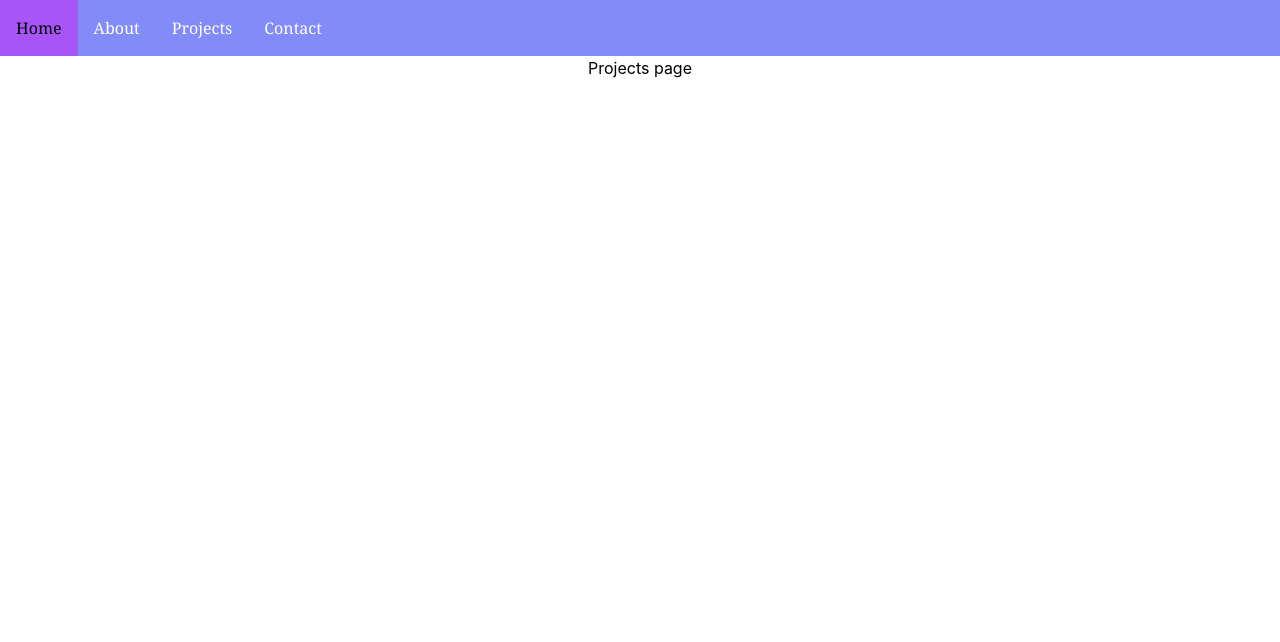
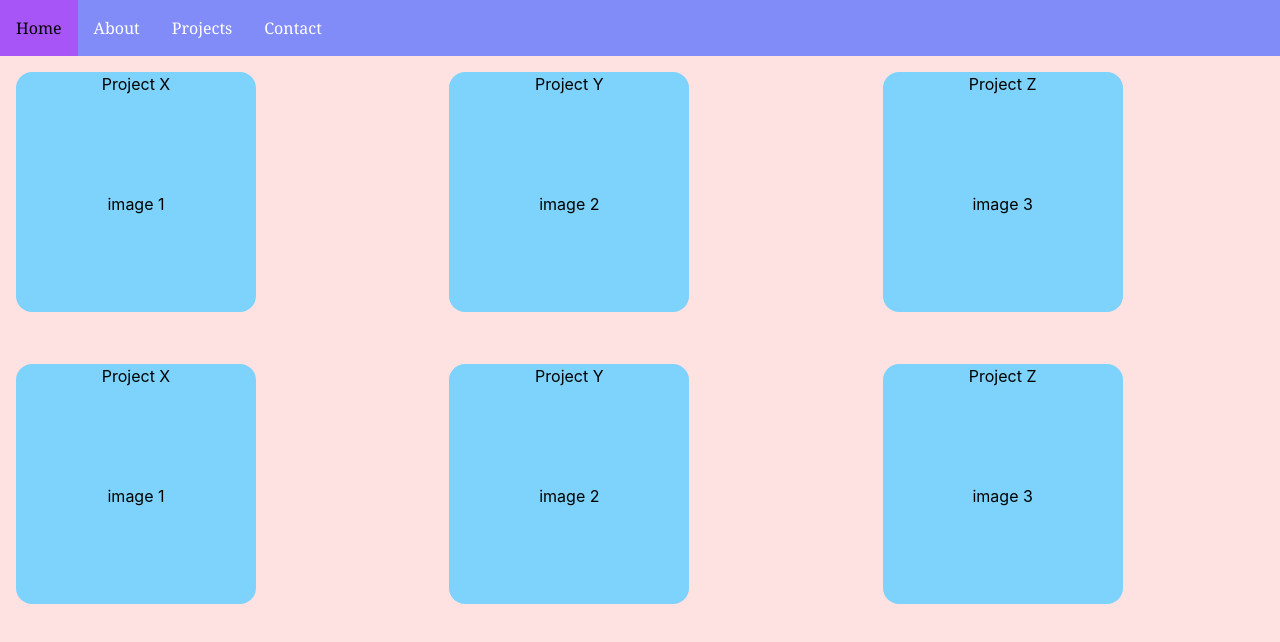
Before and after one commit to clouds16/portfolio, a React (Create React App) app: page /projects in a window 1280 px wide. Shown: the top 642 px of the page. Built offline with nearby package versions, Linux system fonts and the light colour scheme.

Commit message:
added projects page - starting elements

```diff
--- a/src/pages/About.js
+++ b/src/pages/About.js
@@ -33,7 +33,7 @@ function About() {
 
 
                     <div className="m-5 card bg-red-100 border-r-8 rounded-lg text-left">
-                        <h2> Santa Barbara Public Works </h2>
+                        <h2 className=""> Santa Barbara Public Works </h2>
                         <h3> Santa Barbara, CA </h3>
                         <h2> August 2015 - August 2018 (Part Time) </h2>
                         <h2> Civil Engineering/Tech  </h2>
@@ -74,7 +74,10 @@ function About() {
             </section>
 
 
+
+
             <section className="h-screen bg-green-300 p-20 snap-start ">
+
 
             </section>
 
--- a/src/pages/Projects.js
+++ b/src/pages/Projects.js
@@ -2,10 +2,51 @@ import React , {useState, useEffect , useContext} from 'react'
 
 
 function Projects() {
+
+    const projects = [
+        {
+            name : "Project X",
+            image : "image 1"
+        },
+        {
+            name : "Project Y",
+            image : "image 2"
+        },
+        {
+            name : "Project Z",
+            image : "image 3"
+        },
+        {
+            name : "Project X",
+            image : "image 1"
+        },
+        {
+            name : "Project Y",
+            image : "image 2"
+        },
+        {
+            name : "Project Z",
+            image : "image 3"
+        }
+    ]
+
+
     return(
-        <div>
-            <p> Projects page </p>
-        </div>
+        <section className="h-screen w-screen bg-red-100 ">
+            <div className="grid grid-cols-3 gap-5">
+
+                { projects.map( (item) => {
+                    return (
+                    <div className="flex flex-col h-60 w-60 items-center bg-sky-300 m-4 rounded-2xl">
+                        <h2 className="flex-1">  {item.name} </h2>
+                        <div className="flex-1 "> {item.image} </div>
+                    </div>
+                    )})
+                }
+
+            </div>
+
+        </section>
     )
 }
 
```
